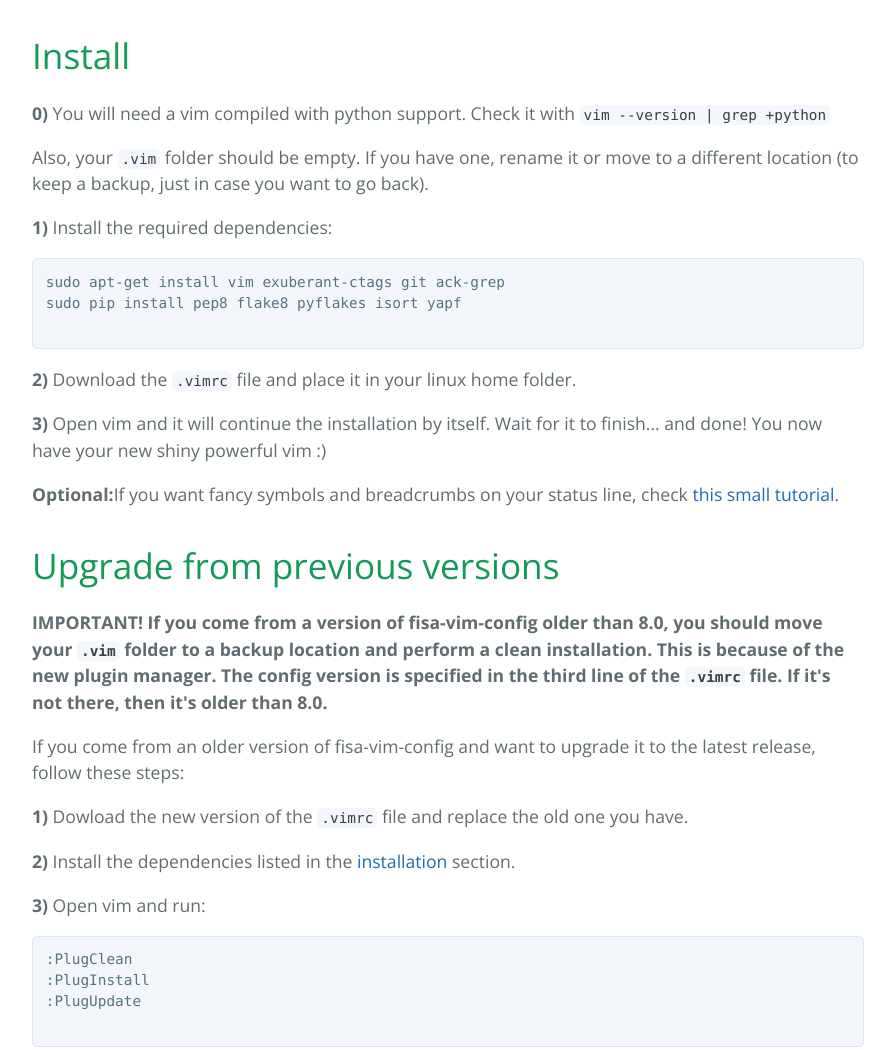
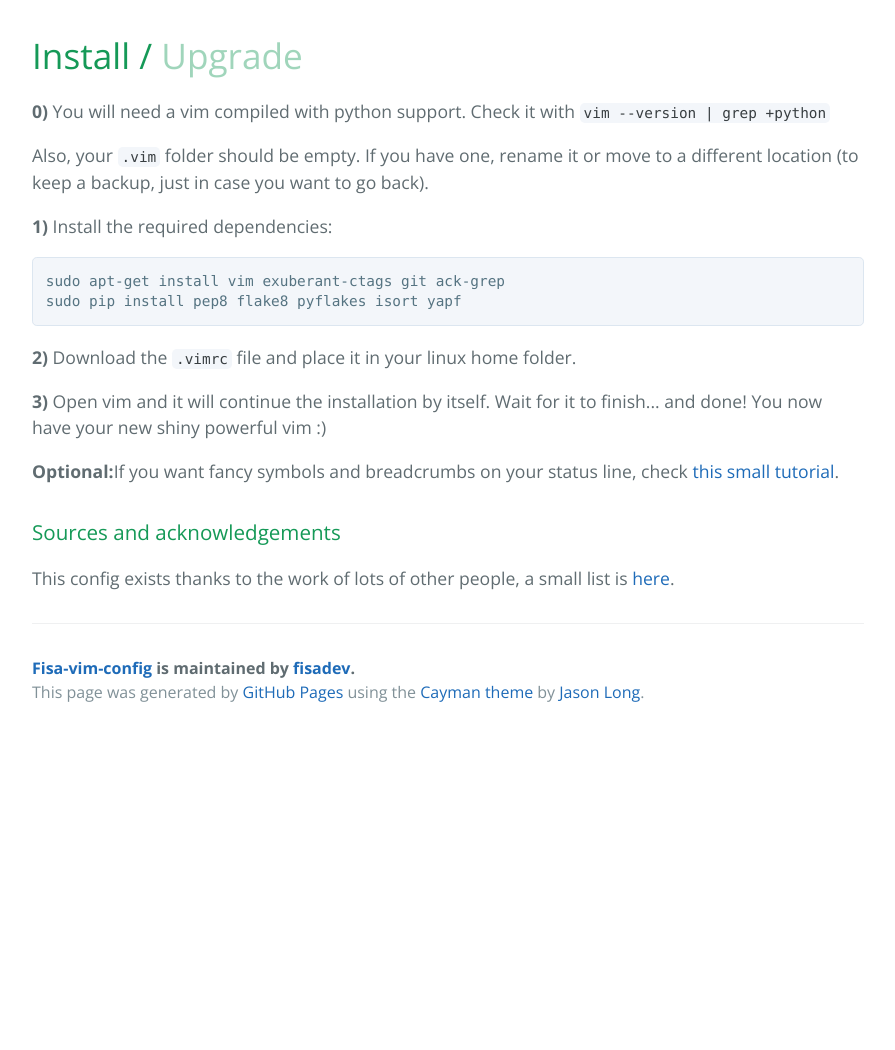
Before and after one commit to fisadev/fisa-vim-config, a plain HTML site: page index.html in a window 1280 px wide. Shown: the part 1023-2073 px from the top of the page, without its empty margins (192-1087 px from the left). After the commit the page ends 1759 px from the top, so only its background shows below. Drawn offline with nearby package versions, Linux system fonts and the light colour scheme.

Commit message:
Install and Upgrade are now kind of tabs

```diff
--- a/index.html
+++ b/index.html
@@ -8,6 +8,8 @@
     <link href='https://fonts.googleapis.com/css?family=Open+Sans:400,700' rel='stylesheet' type='text/css'>
     <link rel="stylesheet" type="text/css" href="stylesheets/stylesheet.css" media="screen">
     <link rel="stylesheet" type="text/css" href="stylesheets/github-light.css" media="screen">
+    <link rel="stylesheet" type="text/css" href="stylesheets/tabs.css" media="screen">
+    <script src="https://ajax.googleapis.com/ajax/libs/jquery/2.2.4/jquery.min.js"></script>
   </head>
   <body>
     <section class="page-header">
@@ -29,7 +31,8 @@
         <img src="images/demo.gif" alt="Demo" />
       </p>
 
-      <h1><a id="installation" class="anchor" href="#installation" aria-hidden="true"><span aria-hidden="true" class="octicon octicon-link"></span></a>Install</h1>
+      <h1><a id="install" class="anchor" href="#install" aria-hidden="true"><span aria-hidden="true" class="octicon octicon-link"></span></a><span id="tab-link-install" class="tab-link">Install</span> / <span id="tab-link-upgrade" class="tab-link">Upgrade</span></h1>
+      <div id="tab-install" class="tab">
         <p>
           <strong>0)</strong> You will need a vim compiled with python support. Check it with <code>vim --version | grep +python</code>
         </p>
@@ -41,8 +44,7 @@
         </p>
           <pre>
 sudo apt-get install vim exuberant-ctags git ack-grep
-sudo pip install pep8 flake8 pyflakes isort yapf
-        </pre>
+sudo pip install pep8 flake8 pyflakes isort yapf</pre>
         </p>
         <p>
           <strong>2)</strong> Download the <a href="https://raw.github.com/fisadev/fisa-vim-config/master/.vimrc"><code>.vimrc</code></a> file and place it in your linux home folder.
@@ -55,8 +57,9 @@ sudo pip install pep8 flake8 pyflakes isort yapf
         <p>
           <strong>Optional:</strong>If you want fancy symbols and breadcrumbs on your status line, check <a href="https://github.com/fisadev/fisa-vim-config/blob/master/docs/fancy_symbols.rst">this small tutorial</a>.
         </p>
+      </div>
 
-      <h1><a id="upgrading" class="anchor" href="#upgrading" aria-hidden="true"><span aria-hidden="true" class="octicon octicon-link"></span></a>Upgrade from previous versions</h1>
+      <div id="tab-upgrade" class="tab">
         <p>
           <strong>
             IMPORTANT!
@@ -72,7 +75,7 @@ sudo pip install pep8 flake8 pyflakes isort yapf
           <strong>1)</strong> Dowload the new version of the <code>.vimrc</code> file and replace the old one you have.
         </p>
         <p>
-        <strong>2)</strong> Install the dependencies listed in the <a href="#installation">installation</a> section.
+          <strong>2)</strong> Install the dependencies listed in the install section.
         </p>
         <p>
           <strong>3)</strong> Open vim and run:
@@ -80,12 +83,12 @@ sudo pip install pep8 flake8 pyflakes isort yapf
         <pre>
 :PlugClean
 :PlugInstall
-:PlugUpdate
-      </pre>
+:PlugUpdate</pre>
         <p>
           This will remove plugins no longer used, install any new plugins, and update the existing ones to the last versions.
           It can be useful to look at the <a href="https://github.com/fisadev/fisa-vim-config/blob/master/docs/changelog.rst">changelog</a>.
         </p>
+      </div>
 
       <h3><a id="sources" class="anchor" href="#sources" aria-hidden="true"><span aria-hidden="true" class="octicon octicon-link"></span></a>Sources and acknowledgements</h3>
       <p>
@@ -99,5 +102,22 @@ sudo pip install pep8 flake8 pyflakes isort yapf
 
     </section>
 
+    <script>
+        function tabLinkOnClick(e) {
+            var activeLink = $(e.target);
+            var activeTab = $('#' + activeLink.attr('id').replace('-link', ''));
+
+            $('.tab').not(activeTab).hide();
+            activeTab.show();
+
+            activeLink.removeClass('inactive');
+            $('.tab-link').not(activeLink).addClass('inactive');
+        }
+        $(function() {
+            $('.tab-link').click(tabLinkOnClick);
+            $('#tab-link-install').click();
+        });
+    </script>
+
   </body>
 </html>
--- /dev/null
+++ b/stylesheets/tabs.css
@@ -0,0 +1,7 @@
+.tab-link:hover {
+    text-decoration: underline;
+}
+
+.tab-link.inactive {
+    opacity: 0.4;
+}
```
Lines whose indentation alone changed are shown as unchanged.
